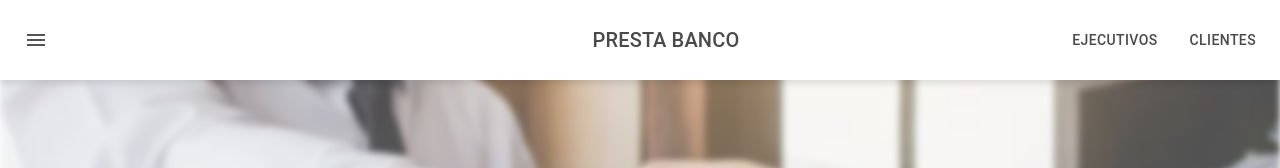
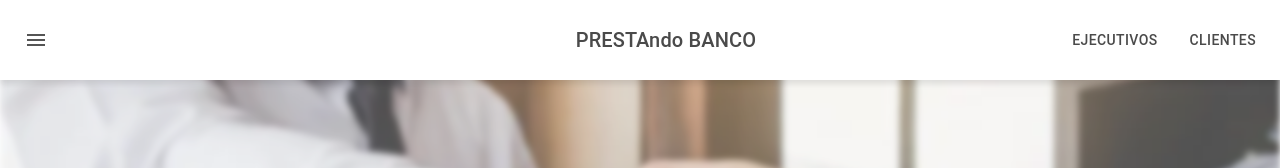
Before and after one commit to MaliViaux/prestabanco, a React (Vite) app in the folder prestabanco-frontend/: page /home in a window 1280 px wide. Shown: the top 168 px of the page. Built offline with nearby package versions, Linux system fonts and the light colour scheme.

Commit message:
try change

```diff
--- a/prestabanco-frontend/src/components/Navbar.jsx
+++ b/prestabanco-frontend/src/components/Navbar.jsx
@@ -30,7 +30,7 @@ const Navbar = () => {
             <MenuIcon />
           </IconButton>
 
-          <Typography variant="h6" component="div" sx={{ textAlign: 'center', flexGrow: 1, color: '#4a4a4a' }}>PRESTA BANCO</Typography>
+          <Typography variant="h6" component="div" sx={{ textAlign: 'center', flexGrow: 1, color: '#4a4a4a' }}>PRESTAndo BANCO</Typography>
 
           <Box sx={{ position: 'absolute', display: 'flex', gap: 2, right: 16 }}>
             {userType ? (
```
